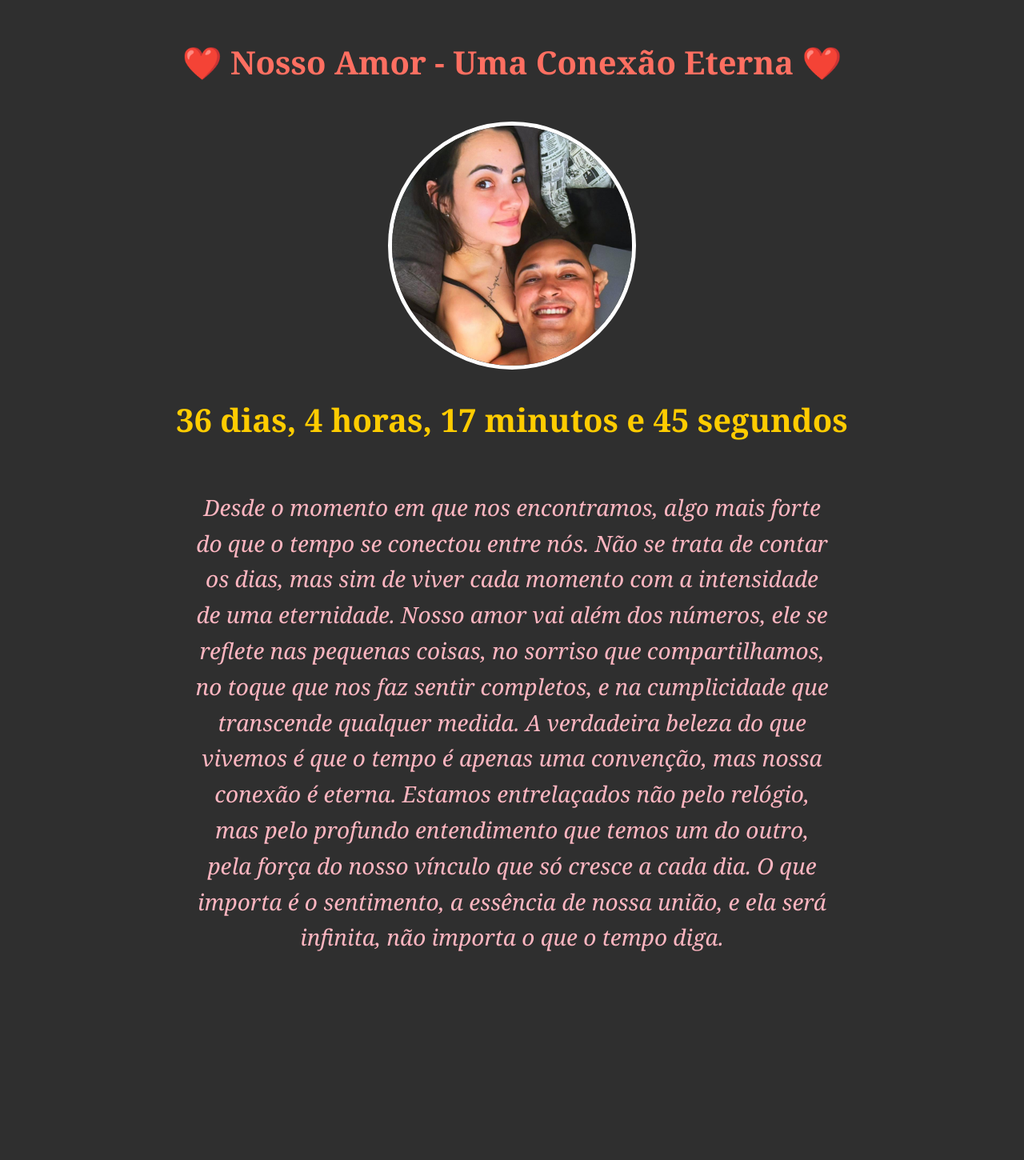
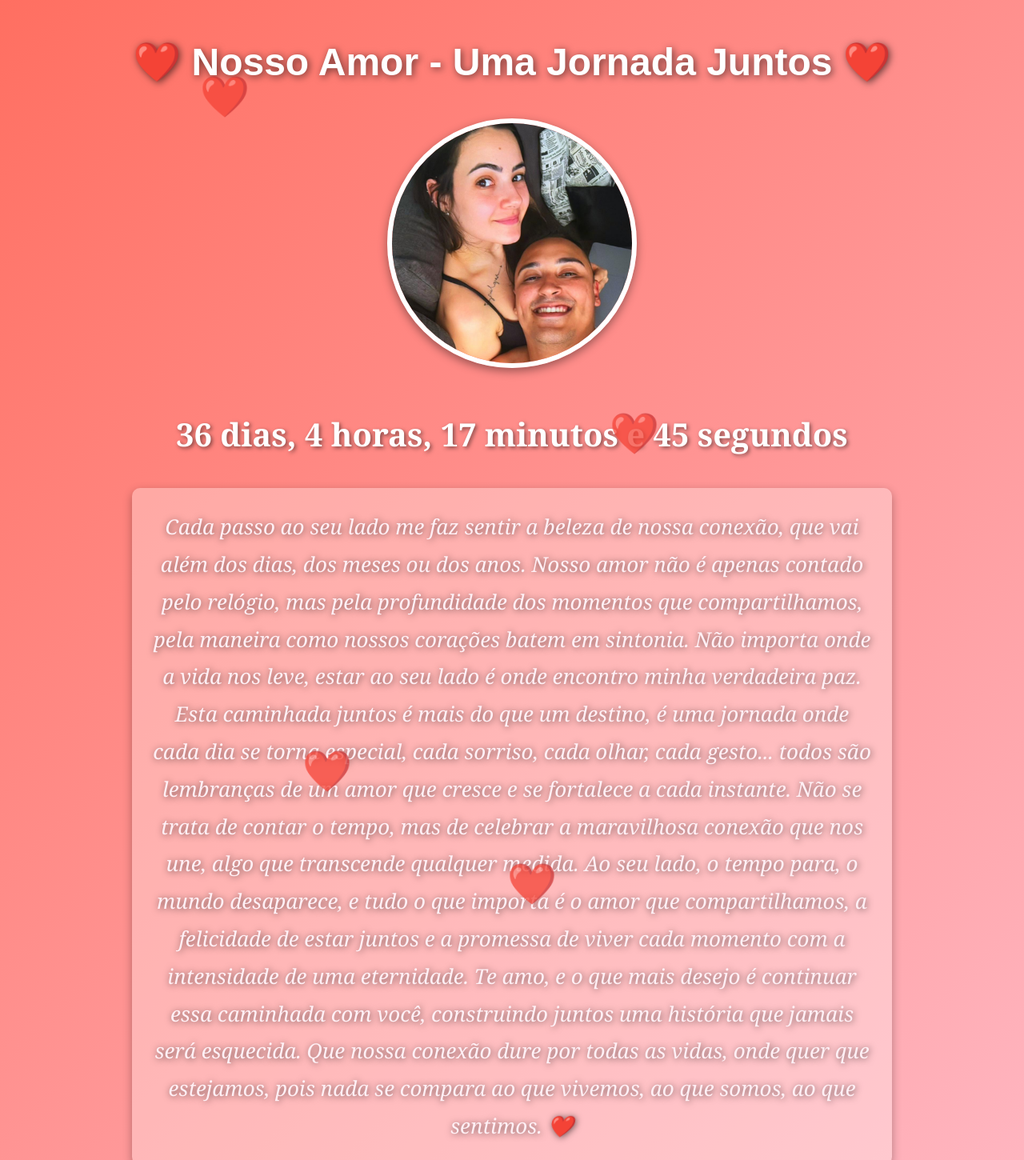
Before and after one commit to deboraamorieli/tempo-de-namoro, a plain HTML site: page index.html in a window 1280 px wide. Shown: the top 1450 px of the page at 80% size. Before the commit the page ends 1242 px from the top, so only its background shows below. Drawn offline with Linux system fonts and the light colour scheme.

Commit message:
Update index.html

```diff
--- a/index.html
+++ b/index.html
@@ -7,18 +7,23 @@
     <style>
         /* Estilo para a página */
         body {
-            background-color: #2f2f2f;
+            background: linear-gradient(135deg, #FF6F61, #FFB6C1);
             color: #fff;
             font-family: 'Georgia', serif;
             text-align: center;
             margin: 0;
             padding: 0;
+            overflow: hidden;
+            position: relative;
         }
 
         h1 {
-            font-size: 40px;
-            color: #ff6f61;
+            font-size: 48px;
+            color: #fff;
             margin-top: 50px;
+            text-shadow: 2px 2px 10px rgba(0, 0, 0, 0.6);
+            font-family: 'Cursive', sans-serif;
+            animation: fadeIn 3s ease-out;
         }
 
         /* Imagem do casal */
@@ -27,8 +32,10 @@
             height: 300px;
             border-radius: 50%;
             object-fit: cover;
-            border: 5px solid #fff;
-            margin-top: 20px;
+            border: 6px solid #fff;
+            box-shadow: 0px 4px 12px rgba(0, 0, 0, 0.4);
+            margin-top: 30px;
+            animation: bounce 2s infinite alternate;
         }
 
         /* Estilo do contador */
@@ -36,60 +43,102 @@
             font-size: 40px;
             font-weight: bold;
             margin-top: 30px;
-            color: #ffcc00;
+            color: #fff;
+            text-shadow: 2px 2px 5px rgba(0, 0, 0, 0.5);
             transition: all 0.5s ease-in-out;
+            animation: fadeIn 2s ease-out;
         }
 
         /* Texto de amor */
         .texto-amor {
-            font-size: 28px;
+            font-size: 26px;
             margin-top: 40px;
             font-style: italic;
-            color: #ffb6c1;
-            max-width: 800px;
+            color: #FFF0F5;
+            max-width: 900px;
             margin-left: auto;
             margin-right: auto;
-            line-height: 1.6;
-            padding: 20px;
+            line-height: 1.8;
+            padding: 25px;
+            text-shadow: 1px 1px 8px rgba(0, 0, 0, 0.6);
+            background-color: rgba(255, 255, 255, 0.3);
+            border-radius: 10px;
+            box-shadow: 0px 4px 12px rgba(0, 0, 0, 0.3);
+            animation: fadeIn 3s ease-out;
         }
 
-        /* Efeito suave de transição */
-        #contador {
-            transition: all 0.5s ease-in-out;
+        /* Animação de corações flutuantes */
+        .coracao {
+            position: absolute;
+            font-size: 40px;
+            color: #ff1493;
+            animation: heartFloat 4s ease-in-out infinite;
         }
 
-        /* Animação suave */
-        .fade-in {
-            animation: fadeIn 2s ease-out;
+        /* Efeito de animação de corações */
+        @keyframes heartFloat {
+            0% {
+                transform: translateY(0) scale(1);
+                opacity: 1;
+            }
+            50% {
+                transform: translateY(-200px) scale(1.5);
+                opacity: 0.5;
+            }
+            100% {
+                transform: translateY(0) scale(1);
+                opacity: 1;
+            }
         }
 
+        /* Efeito de Fade In */
         @keyframes fadeIn {
             0% { opacity: 0; }
             100% { opacity: 1; }
         }
 
+        /* Efeito de Bouncing da Imagem */
+        @keyframes bounce {
+            0% { transform: translateY(0); }
+            50% { transform: translateY(-20px); }
+            100% { transform: translateY(0); }
+        }
+
     </style>
 </head>
 <body>
-    <h1>❤️ Nosso Amor - Uma Conexão Eterna ❤️</h1>
+    <h1 class="fade-in">❤️ Nosso Amor - Uma Jornada Juntos ❤️</h1>
 
     <!-- Imagem do casal -->
-    <img src="sua-foto.jpg" alt="Foto do Casal" class="foto-casal" />
+    <img src="sua-foto.jpg" alt="Foto do Casal" class="foto-casal fade-in" />
 
     <!-- Contador de tempo -->
     <p id="contador" class="fade-in"></p>
 
     <!-- Texto de amor -->
     <p class="texto-amor fade-in">
-        Desde o momento em que nos encontramos, algo mais forte do que o tempo se conectou entre nós.
-        Não se trata de contar os dias, mas sim de viver cada momento com a intensidade de uma eternidade.
-        Nosso amor vai além dos números, ele se reflete nas pequenas coisas, no sorriso que compartilhamos,
-        no toque que nos faz sentir completos, e na cumplicidade que transcende qualquer medida.
-        A verdadeira beleza do que vivemos é que o tempo é apenas uma convenção, mas nossa conexão é eterna.
-        Estamos entrelaçados não pelo relógio, mas pelo profundo entendimento que temos um do outro,
-        pela força do nosso vínculo que só cresce a cada dia. O que importa é o sentimento, a essência de
-        nossa união, e ela será infinita, não importa o que o tempo diga.
+        Cada passo ao seu lado me faz sentir a beleza de nossa conexão, que vai além dos dias, dos meses ou dos anos.
+        Nosso amor não é apenas contado pelo relógio, mas pela profundidade dos momentos que compartilhamos,
+        pela maneira como nossos corações batem em sintonia. Não importa onde a vida nos leve, estar ao seu lado
+        é onde encontro minha verdadeira paz.
+
+        Esta caminhada juntos é mais do que um destino, é uma jornada onde cada dia se torna especial,
+        cada sorriso, cada olhar, cada gesto... todos são lembranças de um amor que cresce e se fortalece a cada instante.
+
+        Não se trata de contar o tempo, mas de celebrar a maravilhosa conexão que nos une, algo que transcende
+        qualquer medida. Ao seu lado, o tempo para, o mundo desaparece, e tudo o que importa é o amor que
+        compartilhamos, a felicidade de estar juntos e a promessa de viver cada momento com a intensidade de uma eternidade.
+
+        Te amo, e o que mais desejo é continuar essa caminhada com você, construindo juntos uma história que
+        jamais será esquecida. Que nossa conexão dure por todas as vidas, onde quer que estejamos,
+        pois nada se compara ao que vivemos, ao que somos, ao que sentimos. ❤️
     </p>
+
+    <!-- Corações flutuantes -->
+    <div class="coracao" style="top: 10%; left: 20%;">❤️</div>
+    <div class="coracao" style="top: 40%; left: 60%;">❤️</div>
+    <div class="coracao" style="top: 70%; left: 30%;">❤️</div>
+    <div class="coracao" style="top: 80%; left: 50%;">❤️</div>
 
     <script>
         // Função para atualizar o contador de tempo
```
